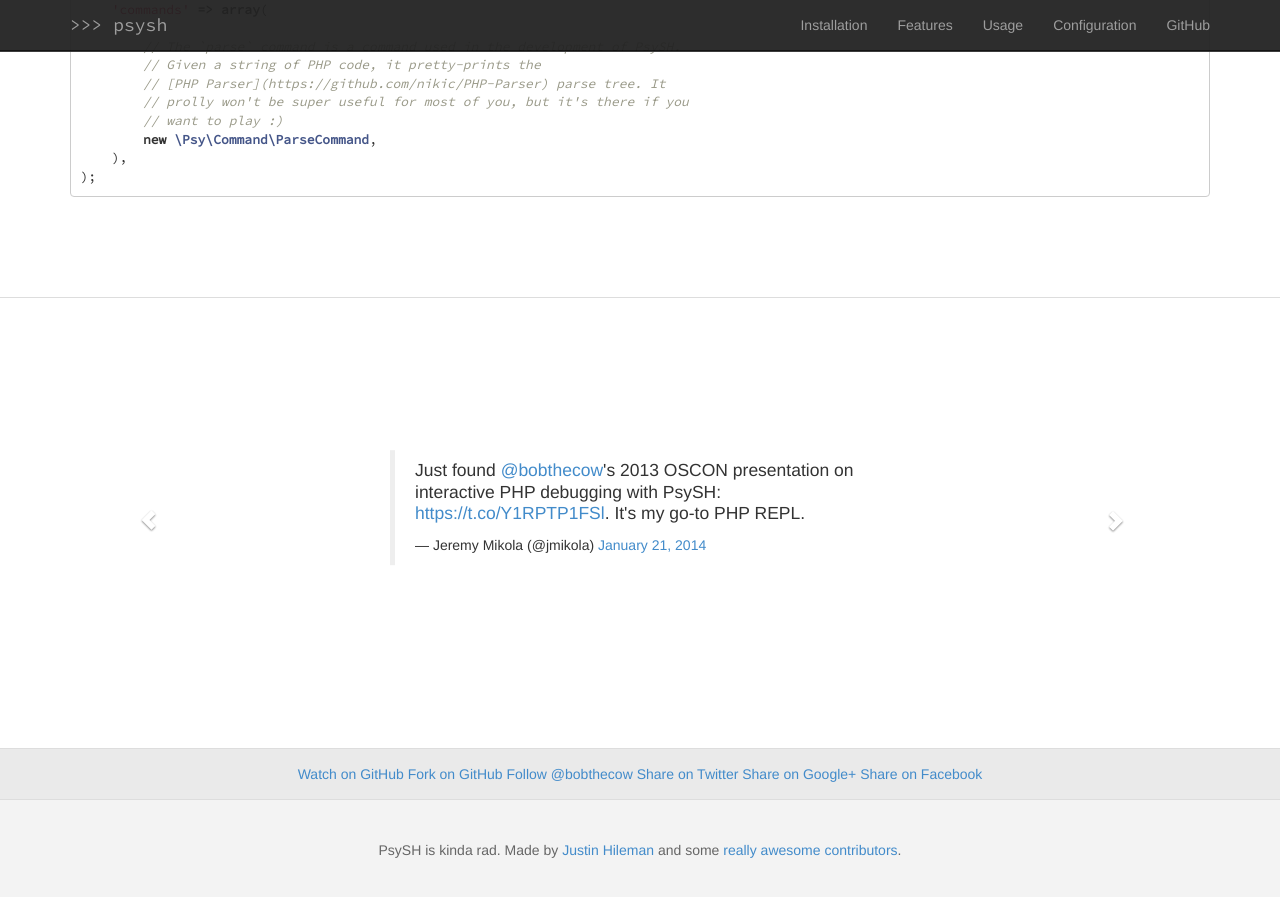
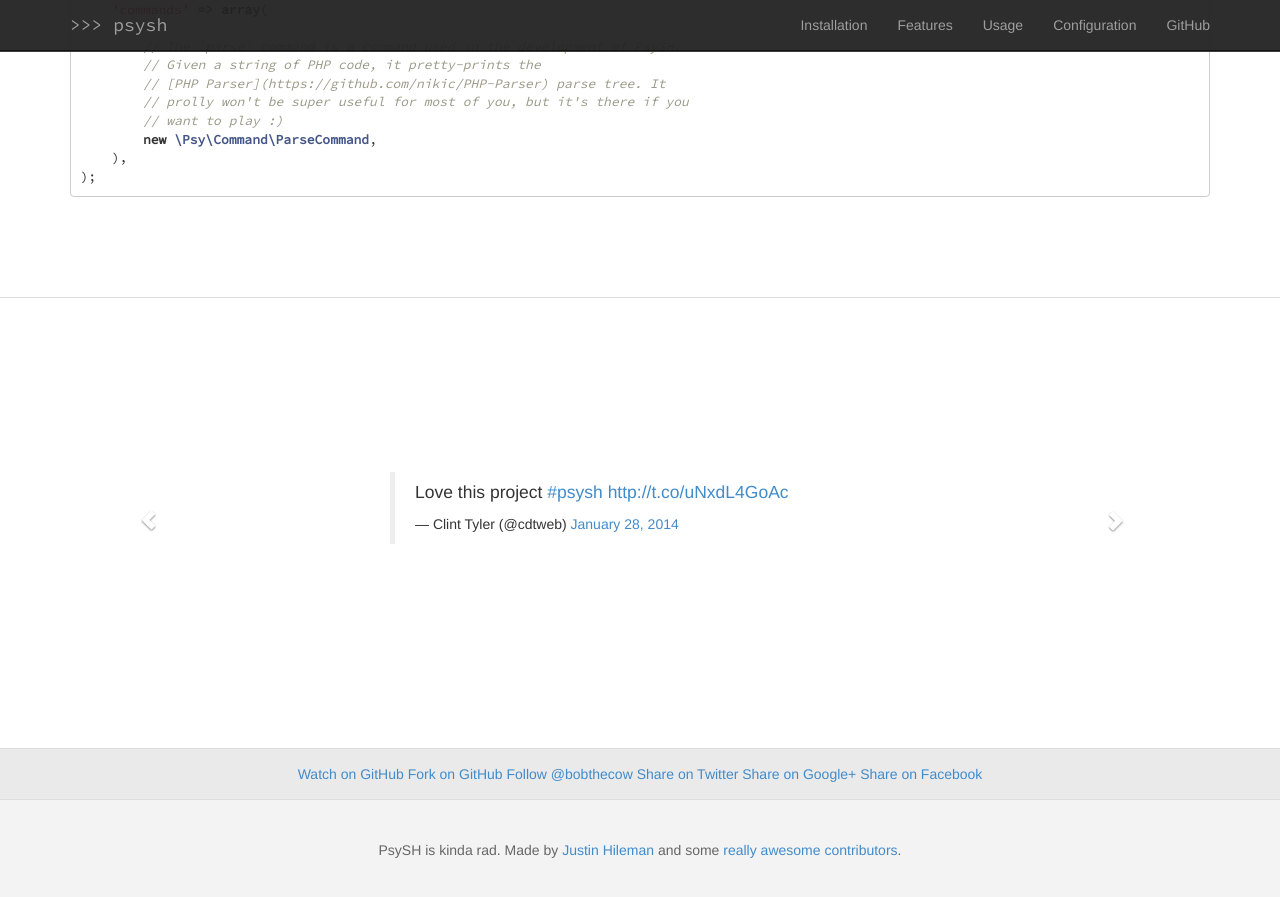
Before and after one commit to bobthecow/psysh, a Jekyll site: the page built from index.md, in a window 1280 px wide and 900 px high, scrolled down 7057 px. Shown: the top 897 px of the window. Built offline with Jekyll 4.4.1, drawn with Linux system fonts in a browser that asks for light colours; Markdown is read by kramdown in place of the engine named in the settings.

Commit message:
New tweets!

```diff
--- a/_data/tweets.yaml
+++ b/_data/tweets.yaml
@@ -1,3 +1,9 @@
+- |
+  <blockquote class="twitter-tweet" lang="en"><p>How could I live without a wtf command ? <a href="http://t.co/cpXbe7g1y7">http://t.co/cpXbe7g1y7</a></p>&mdash; Antoine Guigan (@AntoineGuigan) <a href="https://twitter.com/AntoineGuigan/statuses/428565041420308481">January 29, 2014</a></blockquote>
+- |
+  <blockquote class="twitter-tweet" lang="en"><p>Love this project <a href="https://twitter.com/search?q=%23psysh&amp;src=hash">#psysh</a> <a href="http://t.co/uNxdL4GoAc">http://t.co/uNxdL4GoAc</a></p>&mdash; Clint Tyler (@cdtweb) <a href="https://twitter.com/cdtweb/statuses/428034740969414656">January 28, 2014</a></blockquote>
+- |
+  <blockquote class="twitter-tweet" lang="en"><p>PsySH, debugging in <a href="https://twitter.com/search?q=%23php&amp;src=hash">#php</a> just got serious <a href="http://t.co/98KMjU01RS">http://t.co/98KMjU01RS</a></p>&mdash; Alessandro Nadalin (@_odino_) <a href="https://twitter.com/_odino_/statuses/427678262203285504">January 27, 2014</a></blockquote>
 - |
   <blockquote class="twitter-tweet" data-cards="hidden" lang="en"><p>PsySH: Finally, a good REPL / developer console for PHP? <a href="http://t.co/2bZnSjBkca">http://t.co/2bZnSjBkca</a> Inline doc, debugger... I&#39;m only missing tab completion</p>&mdash; François Zaninotto (@francoisz) <a href="https://twitter.com/francoisz/statuses/426386853252837376">January 23, 2014</a></blockquote>
 - |
```
